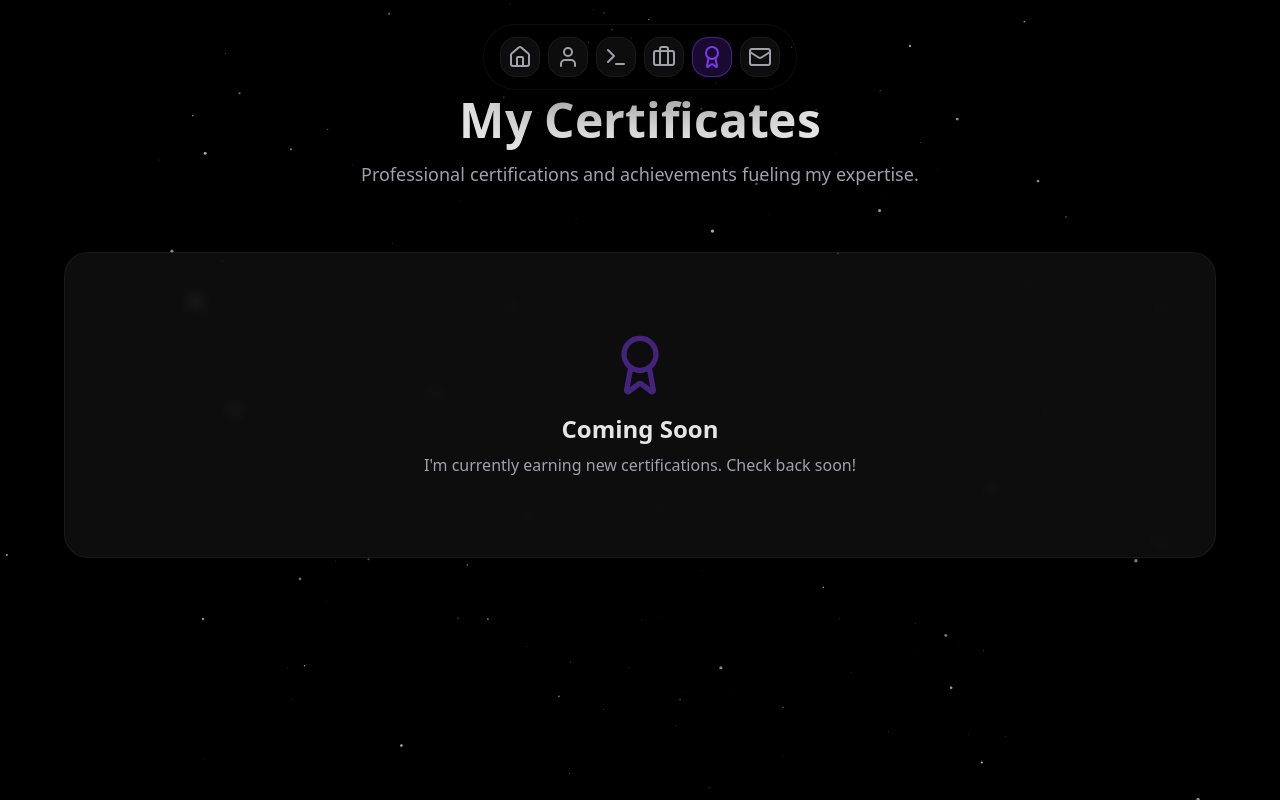
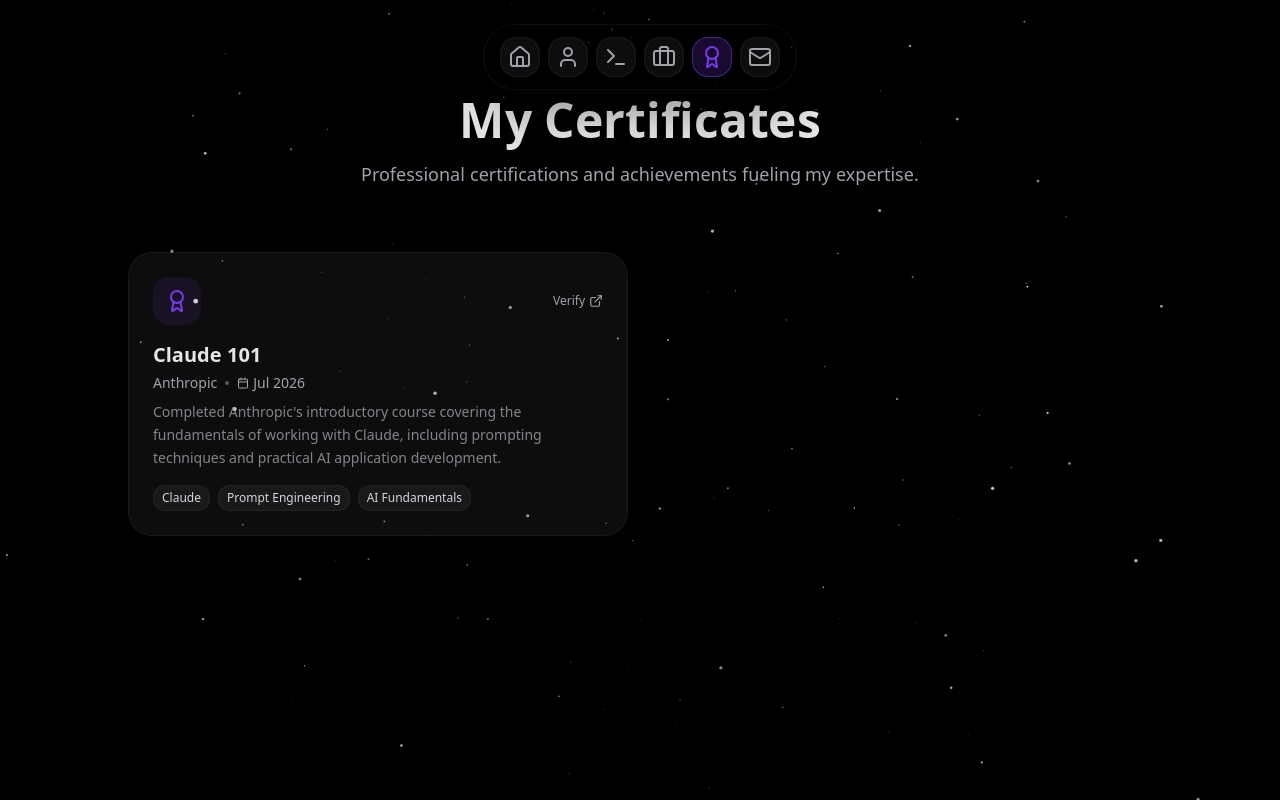
Before and after one commit to VSDeadShot/Portfolio, a Next.js app: page /certificates in a window 1280 px wide. Built offline with nearby package versions, Linux system fonts and the light colour scheme.

Commit message:
feat: add Claude 101 certificate to certificates page

```diff
--- a/src/app/certificates/page.tsx
+++ b/src/app/certificates/page.tsx
@@ -6,7 +6,16 @@ import BlurText from "@/components/ui/BlurText";
 import { Award, ExternalLink, Calendar } from "lucide-react";
 import { MouseEvent } from "react";
 
-const certificates: any[] = [];
+const certificates: any[] = [
+  {
+    title: "Claude 101",
+    issuer: "Anthropic",
+    date: "Jul 2026",
+    link: "/certificates/claude-101.pdf",
+    description: "Completed Anthropic's introductory course covering the fundamentals of working with Claude, including prompting techniques and practical AI application development.",
+    skills: ["Claude", "Prompt Engineering", "AI Fundamentals"],
+  },
+];
 
 export default function CertificatesPage() {
   return (
```
Also changed, not shown: 1 other file (tests, documents, lock files or other folders).
